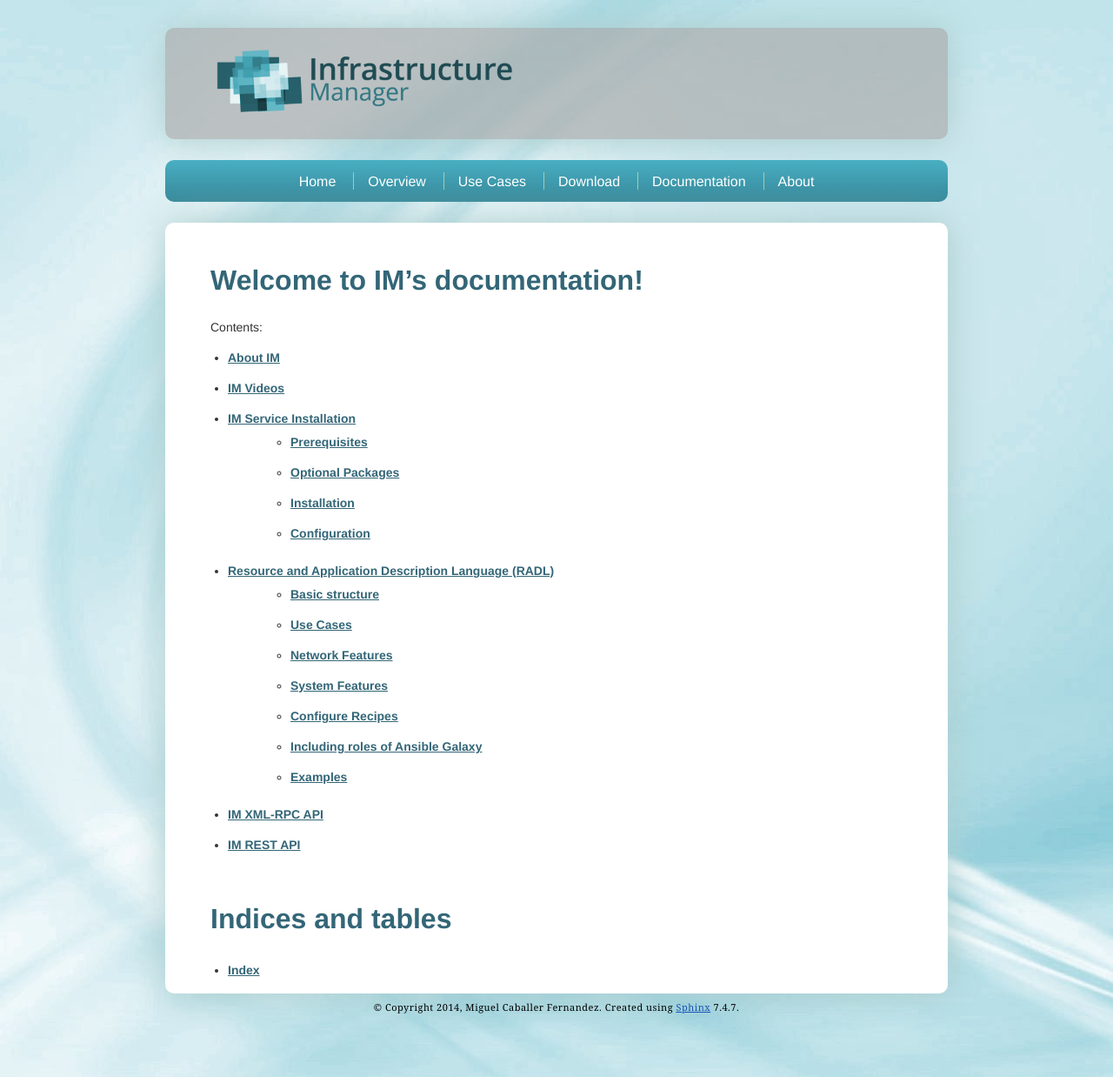
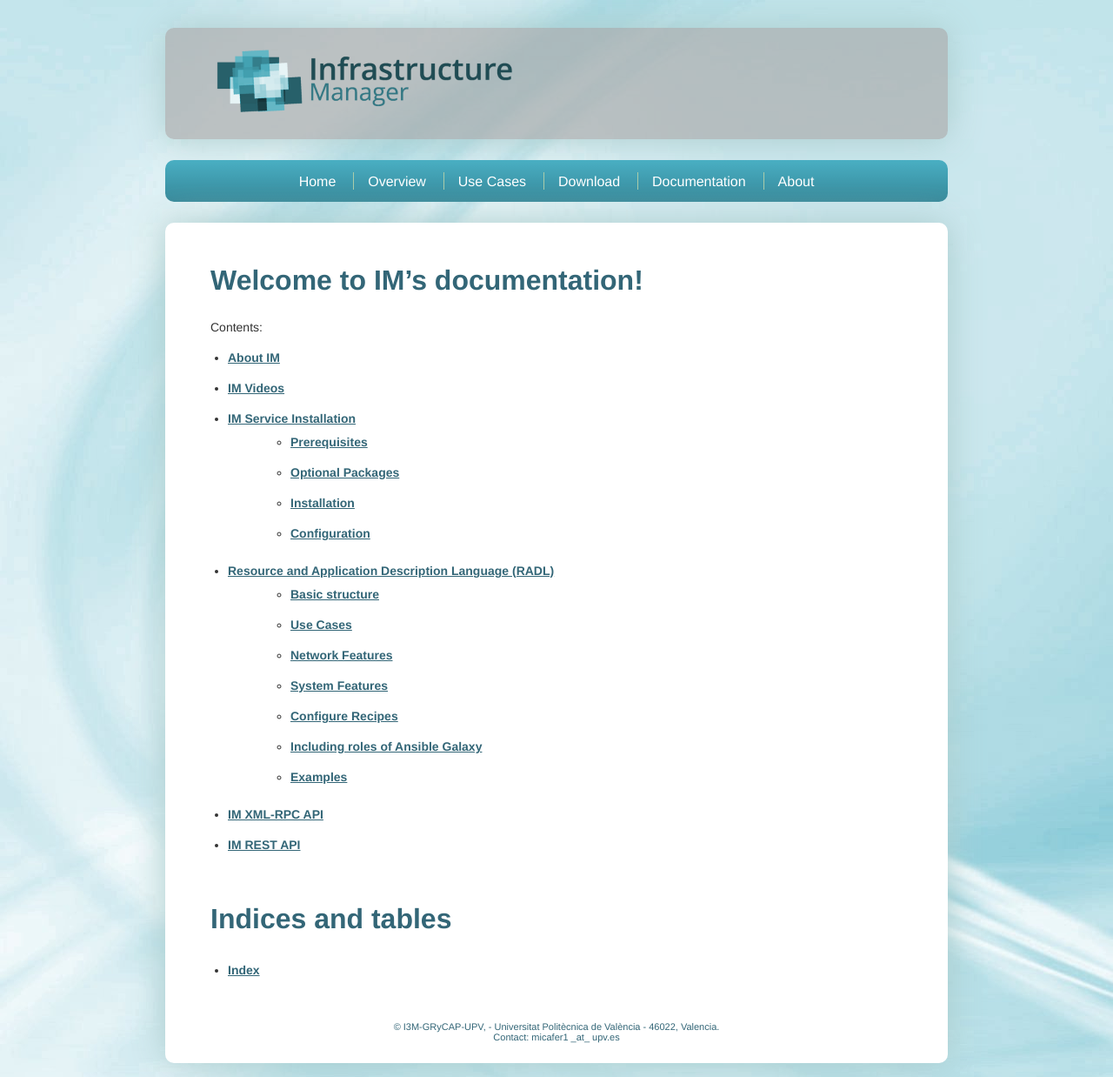
Before and after one commit to grycap/im, a Sphinx documentation site: the page built from doc/source/index.rst, in a window 1280 px wide. Shown: the whole page at 87% size. Built offline with Sphinx 7.4.7, drawn with Linux system fonts in a browser that asks for light colours.

Commit message:
Update Docs

```diff
--- a/doc/source/conf.py
+++ b/doc/source/conf.py
@@ -17,6 +17,8 @@ import sys, os
 # add these directories to sys.path here. If the directory is relative to the
 # documentation root, use os.path.abspath to make it absolute, like shown here.
 sys.path.insert(0, os.path.abspath('../..'))
+
+from IM import __version__ as im_version
 
 # -- General configuration -----------------------------------------------------
 
@@ -49,9 +51,10 @@ copyright = u'2014, Miguel Caballer Fernandez'
 # built documents.
 #
 # The short X.Y version.
-version = '1.2'
+pos = im_version.rfind('.')
+version = im_version[:pos]
 # The full version, including alpha/beta/rc tags.
-release = '1.2.0'
+release = im_version
 
 # The language for content autogenerated by Sphinx. Refer to documentation
 # for a list of supported languages.
@@ -151,10 +154,10 @@ html_static_path = ['_static']
 #html_show_sourcelink = True
 
 # If true, "Created using Sphinx" is shown in the HTML footer. Default is True.
-#html_show_sphinx = True
+html_show_sphinx = False
 
 # If true, "(C) Copyright ..." is shown in the HTML footer. Default is True.
-#html_show_copyright = True
+html_show_copyright = False
 
 # If true, an OpenSearch description file will be output, and all pages will
 # contain a <link> tag referring to it.  The value of this option must be the
--- a/doc/source/mimic/layout.html
+++ b/doc/source/mimic/layout.html
@@ -38,6 +38,11 @@
       <div id="contentwrapper">
         {% block body %}{% endblock %}
       </div>
+	<div class="credits">
+&copy; I3M-GRyCAP-UPV, - Universitat Polit&egrave;cnica de Val&egrave;ncia - 46022, Valencia.<br>
+Contact: micafer1 _at_ upv.es
+	</div>
+	<div class="break hole"></div>
     </div>
 </div>
 {% endblock %}
```
Also changed, not shown: 1 other file.
